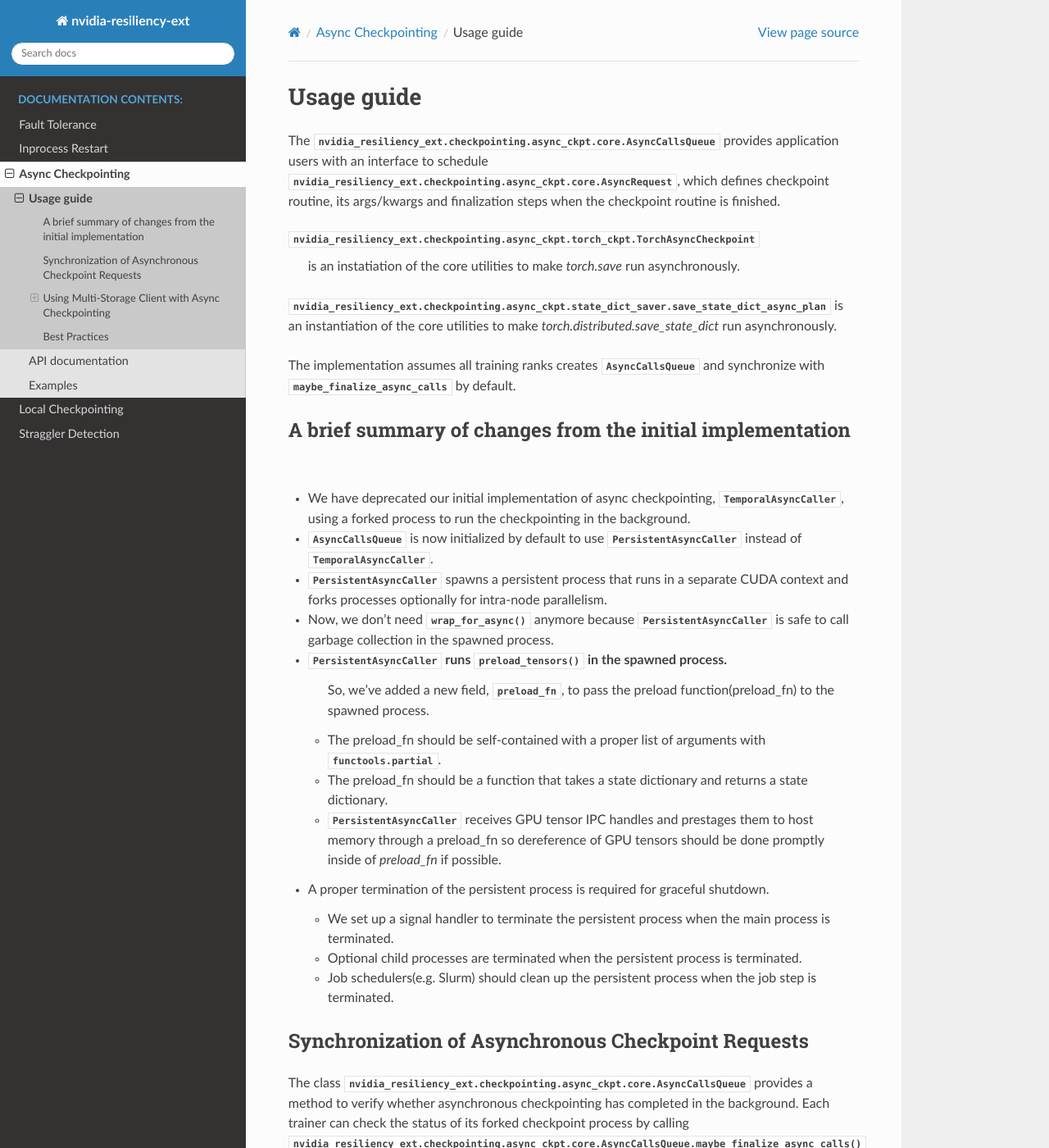
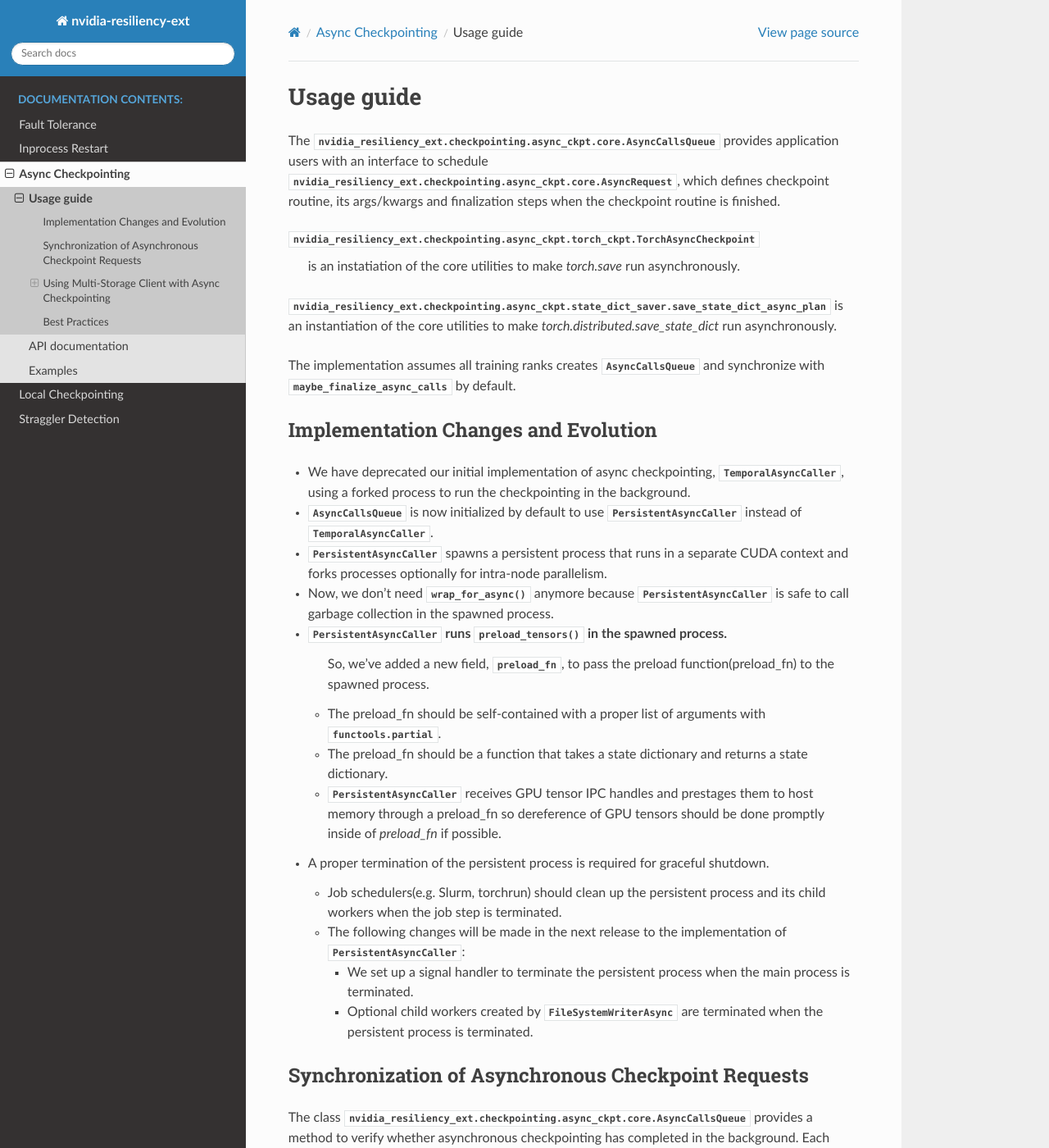
Before and after one commit to NVIDIA/nvidia-resiliency-ext, a Sphinx documentation site: the page built from docs/source/checkpointing/async/usage_guide.rst, in a window 1280 px wide and 1400 px high. Shown: the whole window at 82% size. Built offline with Sphinx 7.4.7 and the Read the Docs theme 3.1.0, drawn with Linux system fonts in a browser that asks for light colours.

Commit message:
Update on the title for the section about implementation changes and graceful exit of persistent worker

```diff
--- a/docs/source/checkpointing/async/usage_guide.rst
+++ b/docs/source/checkpointing/async/usage_guide.rst
@@ -12,8 +12,8 @@ which defines checkpoint routine, its args/kwargs and finalization steps when th
 The implementation assumes all training ranks creates :py:class:`~nvidia_resiliency_ext.checkpointing.async_ckpt.core.AsyncCallsQueue` and synchronize with :py:class:`~nvidia_resiliency_ext.checkpointing.async_ckpt.core.AsyncCallsQueue.maybe_finalize_async_calls` by default.
 
 
-A brief summary of changes from the initial implementation
----------------------------------------------------------
+Implementation Changes and Evolution
+------------------------------------
 * We have deprecated our initial implementation of async checkpointing, :py:class:`~nvidia_resiliency_ext.checkpointing.async_ckpt.core.TemporalAsyncCaller`, using a forked process to run the checkpointing in the background.
 
 * :py:class:`~nvidia_resiliency_ext.checkpointing.async_ckpt.core.AsyncCallsQueue` is now initialized by default to use :py:class:`~nvidia_resiliency_ext.checkpointing.async_ckpt.core.PersistentAsyncCaller` instead of :py:class:`~nvidia_resiliency_ext.checkpointing.async_ckpt.core.TemporalAsyncCaller`.
@@ -34,11 +34,14 @@ A brief summary of changes from the initial implementation
 
 * A proper termination of the persistent process is required for graceful shutdown.
 
-  * We set up a signal handler to terminate the persistent process when the main process is terminated.
+  * Job schedulers(e.g. Slurm, torchrun) should clean up the persistent process and its child workers when the job step is terminated.
 
-  * Optional child processes are terminated when the persistent process is terminated.
+  * The following changes will be made in the next release to the implementation of :py:class:`~nvidia_resiliency_ext.checkpointing.async_ckpt.core.PersistentAsyncCaller`:
 
-  * Job schedulers(e.g. Slurm) should clean up the persistent process when the job step is terminated.
+    * We set up a signal handler to terminate the persistent process when the main process is terminated.
+
+    * Optional child workers created by :py:class:`~nvidia_resiliency_ext.checkpointing.async_ckpt.filesystem_async.FileSystemWriterAsync` are terminated when the persistent process is terminated.
+
 
 
 Synchronization of Asynchronous Checkpoint Requests
@@ -238,8 +241,9 @@ The following example demonstrates a complete workflow for saving and loading ch
     # Load checkpoint synchronously
     loaded_state_dict = load_checkpoint(checkpoint_path, state_dict.copy())
 
+
 Best Practices
----------------------------------------------------------
+--------------
 * Use process binding to pin the checkpointing process to a specific GPU. This is important for pre-staging tensors to host memory.
 
 .. code-block:: bash
```
